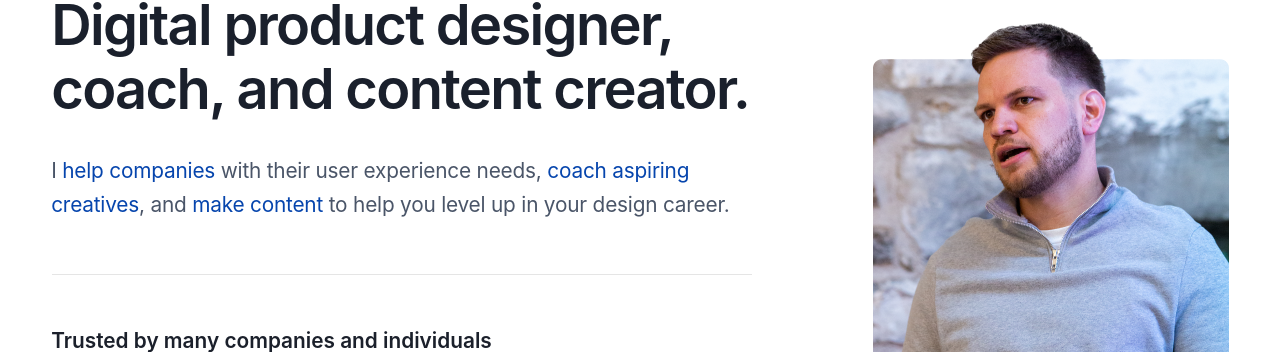
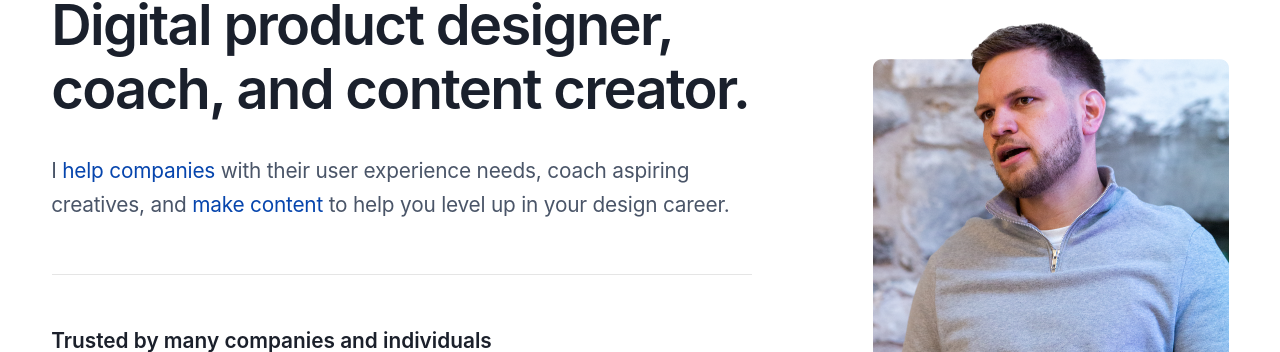
Before and after one commit to timgale/timgale.github.io, a Jekyll site: the page built from index.html, in a window 1280 px wide and 900 px high. Shown: the part 206-558 px from the top of the window. Built offline with Jekyll 4.4.1, drawn with Linux system fonts in a browser that asks for light colours; some of the changed lines change nothing that is shown.

Commit message:
Remove cal link from hero

```diff
--- a/index.html
+++ b/index.html
@@ -11,7 +11,7 @@
 				<div class="hero__content__intro">
 					<div class="bio">
 						<h2 class="heading--alpha">Digital product designer, coach, and content creator.</h2>
-							<p>I <a href="/work/">help companies</a> with their user experience needs, <a href="https://cal.com/timgale/free-coaching-call" target="_blank">coach aspiring creatives</a>, and <a href="https://youtube.com/@thetimgale" target="_blank">make content</a> to help you level up in your design career.</p>
+							<p>I <a href="/work/">help companies</a> with their user experience needs, coach aspiring creatives</a>, and <a href="https://youtube.com/@thetimgale" target="_blank">make content</a> to help you level up in your design career.</p>
 					</div>
 						<hr>
 					<div class="social-proof">
```
Also changed, not shown: 1 other file.
